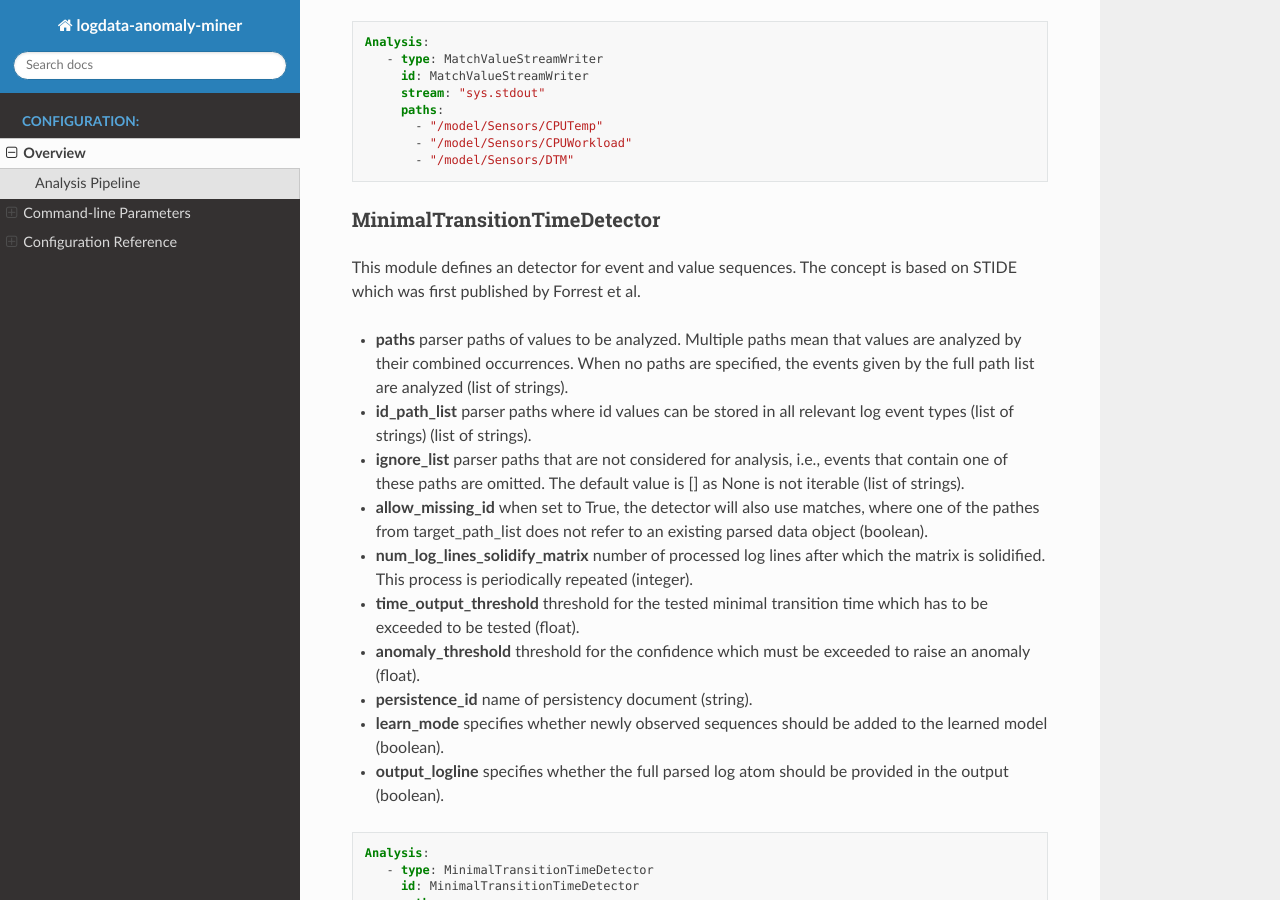
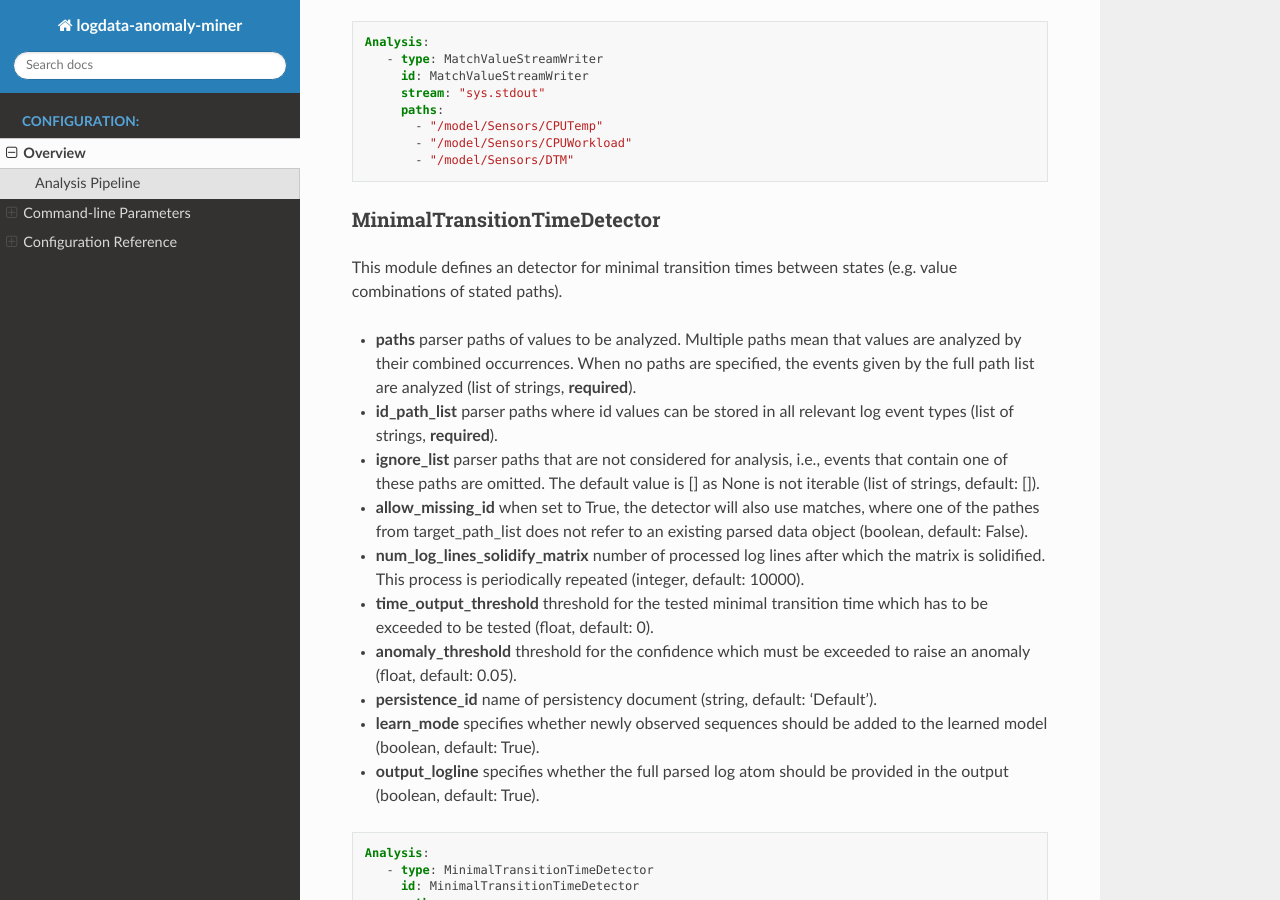
Before and after one commit to ait-aecid/logdata-anomaly-miner, a Sphinx documentation site: the page built from docs/CONFIGURATION.rst, in a window 1280 px wide and 900 px high, scrolled down 35973 px. Built offline with Sphinx 7.4.7 and the Read the Docs theme 2.0.0, drawn with Linux system fonts in a browser that asks for light colours; pages that are not in the unit, such as notebooks, are missing from menus.

Commit message:
Added detector description

```diff
--- a/docs/CONFIGURATION.rst
+++ b/docs/CONFIGURATION.rst
@@ -1654,18 +1654,18 @@ This component extracts values from a given match and writes them to a stream. T
 MinimalTransitionTimeDetector
 ~~~~~~~~~~~~~~~~~~~~~
 
-This module defines an detector for event and value sequences. The concept is based on STIDE which was first published by Forrest et al.
-
-* **paths** parser paths of values to be analyzed. Multiple paths mean that values are analyzed by their combined occurrences. When no paths are specified, the events given by the full path list are analyzed (list of strings).
-* **id_path_list** parser paths where id values can be stored in all relevant log event types (list of strings) (list of strings).
-* **ignore_list** parser paths that are not considered for analysis, i.e., events that contain one of these paths are omitted. The default value is [] as None is not iterable (list of strings).
-* **allow_missing_id** when set to True, the detector will also use matches, where one of the pathes from target_path_list does not refer to an existing parsed data object (boolean).
-* **num_log_lines_solidify_matrix** number of processed log lines after which the matrix is solidified. This process is periodically repeated (integer).
-* **time_output_threshold** threshold for the tested minimal transition time which has to be exceeded to be tested (float).
-* **anomaly_threshold** threshold for the confidence which must be exceeded to raise an anomaly (float).
-* **persistence_id** name of persistency document (string).
-* **learn_mode** specifies whether newly observed sequences should be added to the learned model (boolean).
-* **output_logline** specifies whether the full parsed log atom should be provided in the output (boolean).
+This module defines an detector for minimal transition times between states (e.g. value combinations of stated paths).
+
+* **paths** parser paths of values to be analyzed. Multiple paths mean that values are analyzed by their combined occurrences. When no paths are specified, the events given by the full path list are analyzed (list of strings, **required**).
+* **id_path_list** parser paths where id values can be stored in all relevant log event types (list of strings, **required**).
+* **ignore_list** parser paths that are not considered for analysis, i.e., events that contain one of these paths are omitted. The default value is [] as None is not iterable (list of strings, default: []).
+* **allow_missing_id** when set to True, the detector will also use matches, where one of the pathes from target_path_list does not refer to an existing parsed data object (boolean, default: False).
+* **num_log_lines_solidify_matrix** number of processed log lines after which the matrix is solidified. This process is periodically repeated (integer, default: 10000).
+* **time_output_threshold** threshold for the tested minimal transition time which has to be exceeded to be tested (float, default: 0).
+* **anomaly_threshold** threshold for the confidence which must be exceeded to raise an anomaly (float, default: 0.05).
+* **persistence_id** name of persistency document (string, default: 'Default').
+* **learn_mode** specifies whether newly observed sequences should be added to the learned model (boolean, default: True).
+* **output_logline** specifies whether the full parsed log atom should be provided in the output (boolean, default: True).
 
 .. code-block:: yaml
 
--- a/source/root/usr/lib/logdata-anomaly-miner/aminer/analysis/MinimalTransitionTimeDetector.py
+++ b/source/root/usr/lib/logdata-anomaly-miner/aminer/analysis/MinimalTransitionTimeDetector.py
@@ -1,5 +1,6 @@
 """
-This module defines an detector for event and value frequency deviations.
+This module defines an detector for minimal transition times between states
+(e.g. value combinations of stated paths).
 This program is free software: you can redistribute it and/or modify it under
 the terms of the GNU General Public License as published by the Free Software
 Foundation, either version 3 of the License, or (at your option) any later
@@ -27,7 +28,7 @@ from aminer.util.TimeTriggeredComponentInterface import TimeTriggeredComponentIn
 
 
 class MinimalTransitionTimeDetector(AtomHandlerInterface, TimeTriggeredComponentInterface, EventSourceInterface):
-    """This class creates events when event or value frequencies change."""
+    """This class creates events when minimal transition times between states (e.g. value combinations of stated paths) are undercut."""
 
     def __init__(self, aminer_config, anomaly_event_handlers, path_list=None, id_path_list=None, ignore_list=None, allow_missing_id=False,
                  num_log_lines_solidify_matrix=100, time_output_threshold=0, anomaly_threshold=0.05, persistence_id='Default',
```
